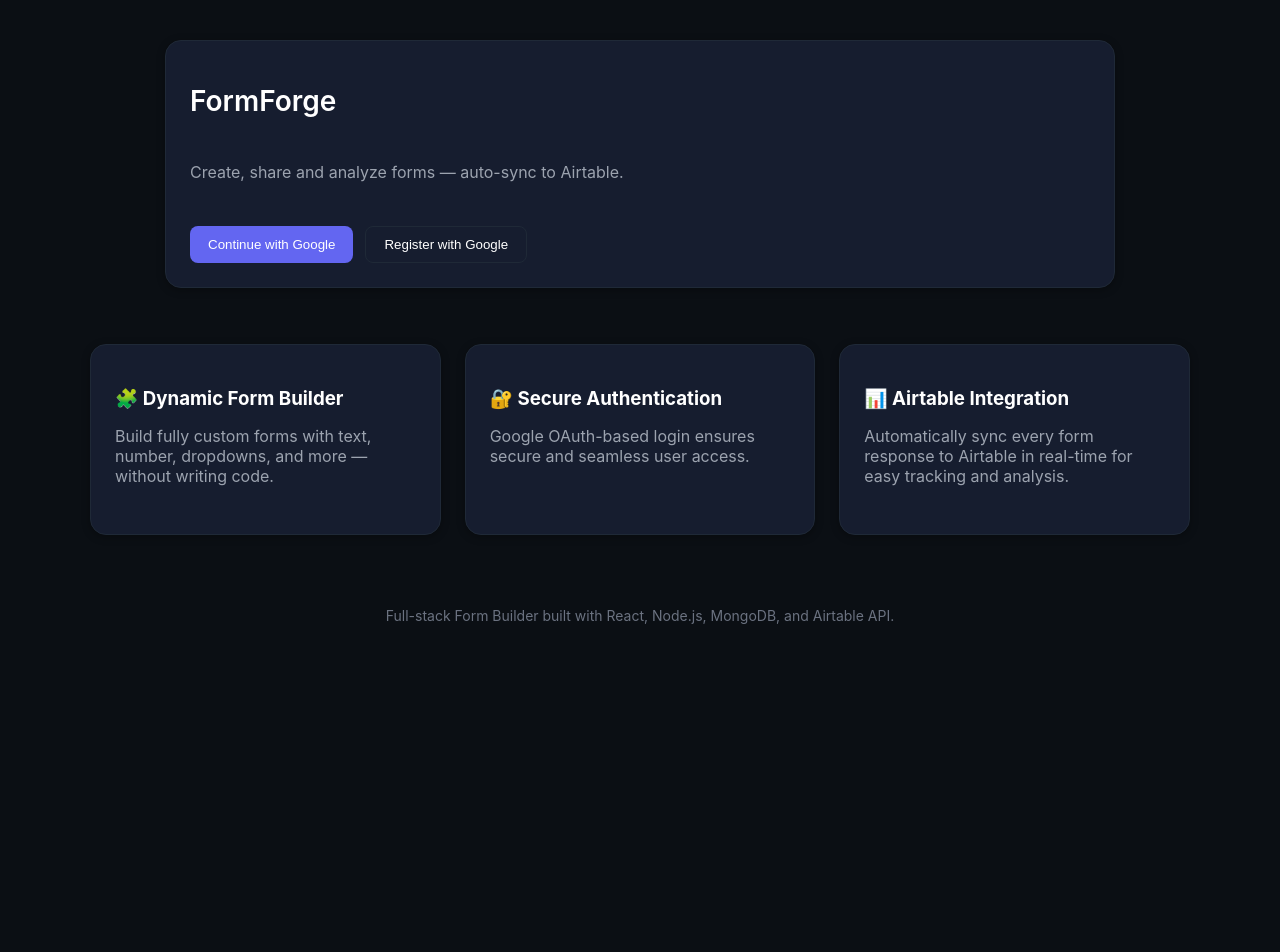
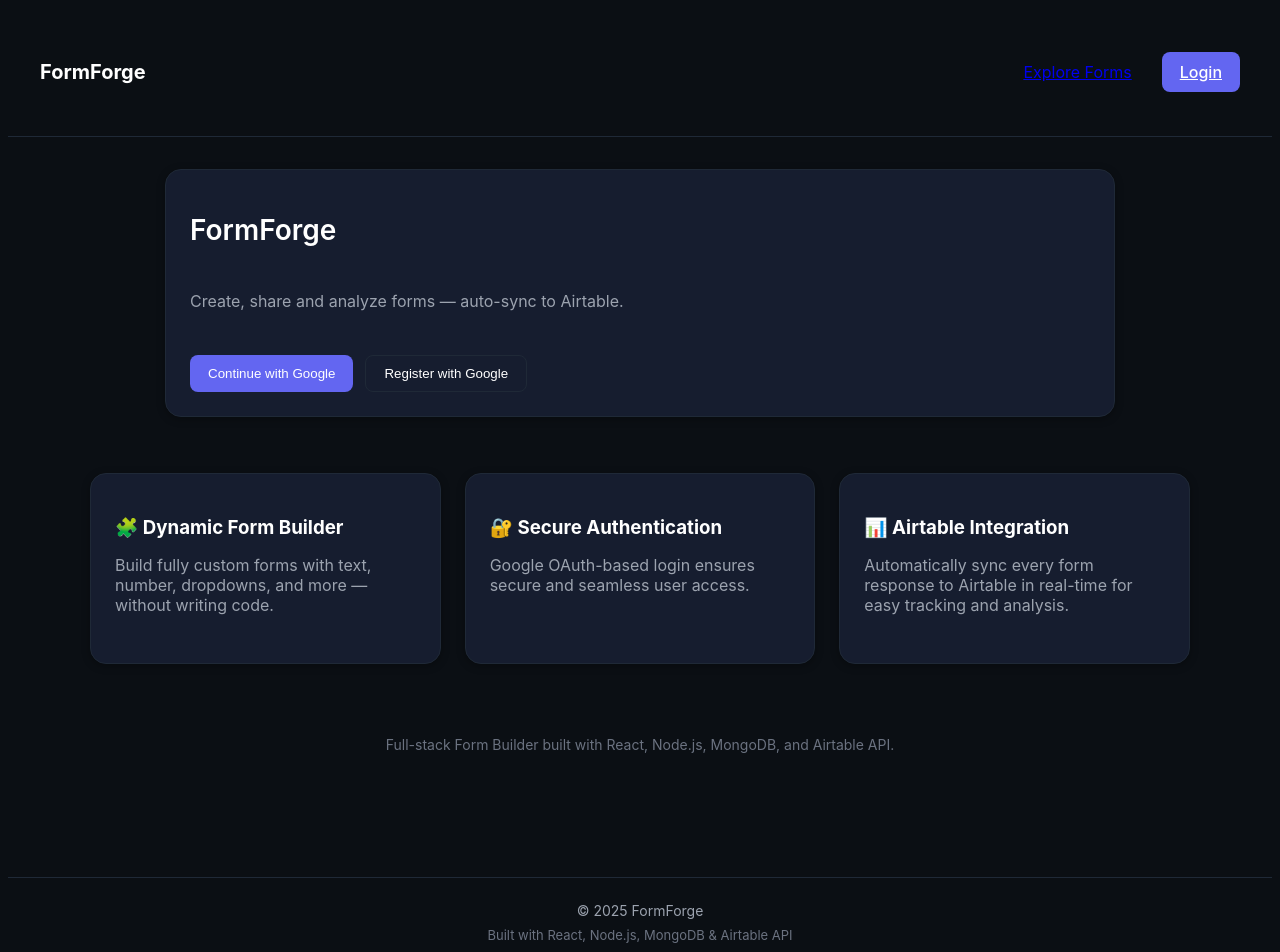
Before and after one commit to rlrakshita123/Dynamic-form-builder, a React app in the folder frontend/: page / in a window 1280 px wide. Shown: the top 952 px of the page. Before the commit the page ends 800 px from the top, so only its background shows below. Built offline with nearby package versions, Linux system fonts and the light colour scheme; the HTML template or start-up script is replaced by a standard one.

Commit message:
UI layout + public forms discovery (navbar, explore page)

```diff
--- a/frontend/src/App.jsx
+++ b/frontend/src/App.jsx
@@ -1,37 +1,47 @@
 import { BrowserRouter, Routes, Route } from "react-router-dom";
-import Auth from "./pages/Auth.jsx";
-import Builder from "./pages/Builder.jsx";
+
+import MainLayout from "./layout/MainLayout";
+
+import Landing from "./pages/Landing";
+import Auth from "./pages/Auth";
+import Builder from "./pages/Builder";
 import FormsList from "./pages/FormsList";
 import FormDetails from "./pages/FormDetails";
 import FormFill from "./pages/FormFill";
 import ResponsesList from "./pages/ResponsesList";
-import Landing from "./pages/Landing";
 import PublicFormFill from "./pages/PublicFormFill";
 
 /*
   WHAT THIS FILE DOES:
-  1. Defines all frontend routes for the application.
-  2. Separates public and authenticated page access.
-  3. Enables navigation between form builder, dashboard, and fill pages.
-  4. Registers the public form route using a shareable slug.
+  1. Defines all application routes using React Router.
+  2. Wraps every page with the global MainLayout.
+  3. Separates public, authenticated, and public-share routes cleanly.
+  4. Acts as the routing backbone of the entire frontend.
 */
 
 function App() {
   return (
     <BrowserRouter>
+      <MainLayout>
         <Routes>
-        {/* Public Pages */}
+          {/* Public marketing pages */}
           <Route path="/" element={<Landing />} />
           <Route path="/auth" element={<Auth />} />
+
+          {/* Public forms (no login required) */}
           <Route path="/public/forms/:slug" element={<PublicFormFill />} />
 
-        {/* Authenticated Pages */}
+          {/* Authenticated app pages */}
           <Route path="/builder" element={<Builder />} />
           <Route path="/forms" element={<FormsList />} />
           <Route path="/forms/:formId" element={<FormDetails />} />
           <Route path="/fill/:formId" element={<FormFill />} />
-        <Route path="/forms/:formId/responses" element={<ResponsesList />} />
+          <Route
+            path="/forms/:formId/responses"
+            element={<ResponsesList />}
+          />
         </Routes>
+      </MainLayout>
     </BrowserRouter>
   );
 }
--- /dev/null
+++ b/frontend/src/components/Footer.jsx
@@ -0,0 +1,48 @@
+/*
+  WHAT THIS FILE DOES:
+  1. Provides a global footer visible across all pages.
+  2. Displays product branding and technology attribution.
+  3. Gives the app a polished, production-ready feel.
+  4. Acts as the visual closure for every page layout.
+*/
+
+export default function Footer() {
+  return (
+    <footer
+      style={{
+        marginTop: "80px",
+        borderTop: "1px solid var(--border-color)",
+        background: "var(--bg-primary)",
+      }}
+    >
+      <div
+        className="container"
+        style={{
+          padding: "24px 0",
+          display: "flex",
+          flexDirection: "column",
+          gap: "8px",
+          textAlign: "center",
+        }}
+      >
+        <span
+          style={{
+            color: "var(--text-secondary)",
+            fontSize: "14px",
+          }}
+        >
+          © {new Date().getFullYear()} FormForge
+        </span>
+
+        <span
+          style={{
+            color: "var(--text-muted)",
+            fontSize: "13px",
+          }}
+        >
+          Built with React, Node.js, MongoDB & Airtable API
+        </span>
+      </div>
+    </footer>
+  );
+}
--- /dev/null
+++ b/frontend/src/components/Navbar.jsx
@@ -0,0 +1,67 @@
+import { Link, useLocation } from "react-router-dom";
+
+/*
+  WHAT THIS FILE DOES:
+  1. Provides a global navigation bar visible across all pages.
+  2. Gives unauthenticated users access to public forms via Explore.
+  3. Keeps authentication entry (Login / Get Started) always accessible.
+  4. Acts as the top-level navigation foundation for the entire app.
+*/
+
+export default function Navbar() {
+  const location = useLocation();
+
+  return (
+    <nav
+      style={{
+        width: "100%",
+        borderBottom: "1px solid var(--border-color)",
+        background: "var(--bg-primary)",
+      }}
+    >
+      <div
+        className="container"
+        style={{
+          display: "flex",
+          alignItems: "center",
+          justifyContent: "space-between",
+          height: "64px",
+        }}
+      >
+        {/* LEFT: LOGO / BRAND */}
+        <Link
+          to="/"
+          style={{
+            fontSize: "20px",
+            fontWeight: "700",
+            color: "var(--text-primary)",
+            textDecoration: "none",
+          }}
+        >
+          FormForge
+        </Link>
+
+        {/* RIGHT: NAV ACTIONS */}
+        <div style={{ display: "flex", gap: "12px", alignItems: "center" }}>
+          <Link
+            to="/explore"
+            className="btn btn-ghost"
+            style={{
+              fontWeight:
+                location.pathname.startsWith("/explore") ? "600" : "400",
+            }}
+          >
+            Explore Forms
+          </Link>
+
+          <a
+            href="https://dynamic-form-builder-0dnd.onrender.com/auth/google"
+            className="btn btn-primary"
+          >
+            Login
+          </a>
+        </div>
+      </div>
+    </nav>
+  );
+}
--- /dev/null
+++ b/frontend/src/layout/MainLayout.jsx
@@ -0,0 +1,31 @@
+import Navbar from "../components/Navbar";
+import Footer from "../components/Footer";
+
+/*
+  WHAT THIS FILE DOES:
+  1. Wraps all pages with a consistent Navbar and Footer.
+  2. Centralizes layout logic instead of repeating it per page.
+  3. Ensures visual consistency across public and private pages.
+  4. Acts as the global application shell for routing.
+*/
+
+export default function MainLayout({ children }) {
+  return (
+    <>
+      {/* Global Navigation */}
+      <Navbar />
+
+      {/* Main Page Content */}
+      <main
+        style={{
+          minHeight: "calc(100vh - 140px)",
+        }}
+      >
+        {children}
+      </main>
+
+      {/* Global Footer */}
+      <Footer />
+    </>
+  );
+}
```
Also changed, not shown: frontend/src/pages/ExplorePublicForms.jsx (added, +91 -0 lines), 1 other file (tests, documents, lock files or other folders). Lines whose indentation alone changed are shown as unchanged.
